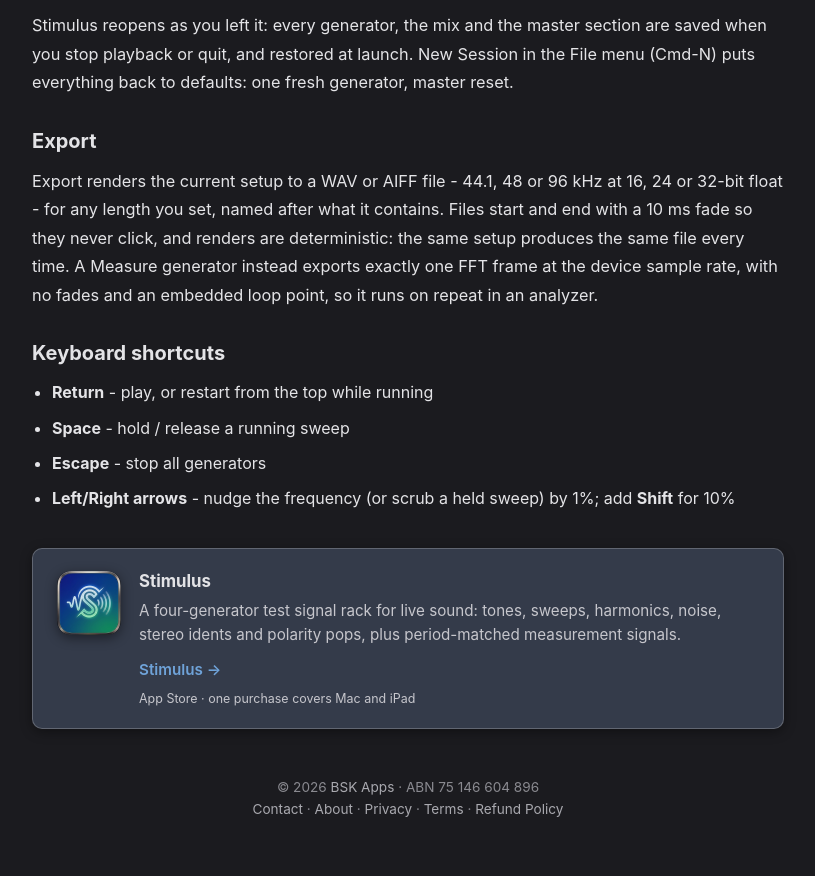
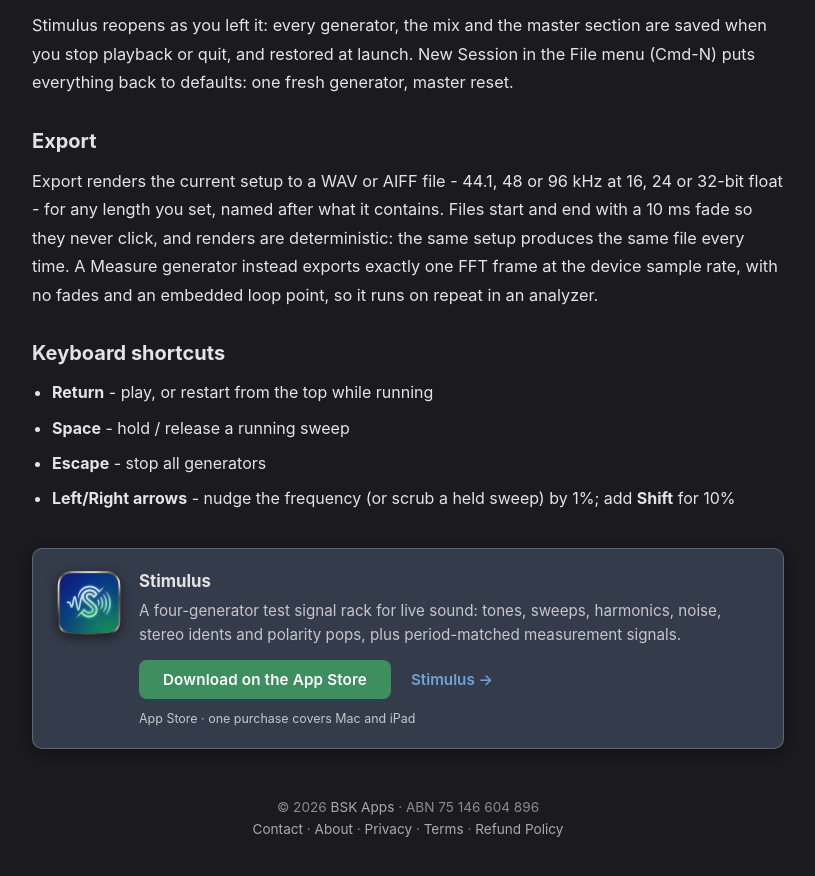
Before and after one commit to BSKapps/bskapps.github.io, a Jekyll site: the page built from articles/stimulus-guide/index.html, in a window 1280 px wide and 900 px high, scrolled down 3573 px. Shown: the top 876 px of the window, without its empty margins (232-1047 px from the left). Built offline with Jekyll 4.4.1, drawn with Linux system fonts in a browser that asks for light colours.

Commit message:
Add App Store link to the Stimulus guide

```diff
--- a/_data/guides/stimulus-guide.json
+++ b/_data/guides/stimulus-guide.json
@@ -17,6 +17,8 @@
     "href": "/stimulus/",
     "linkText": "Stimulus",
     "icon": "stimulus-icon.png",
+    "buyText": "Download on the App Store",
+    "buyHref": "https://apps.apple.com/app/id6792156906",
     "buyNote": "App Store &middot; one purchase covers Mac and iPad"
   },
   "intro": [
```
